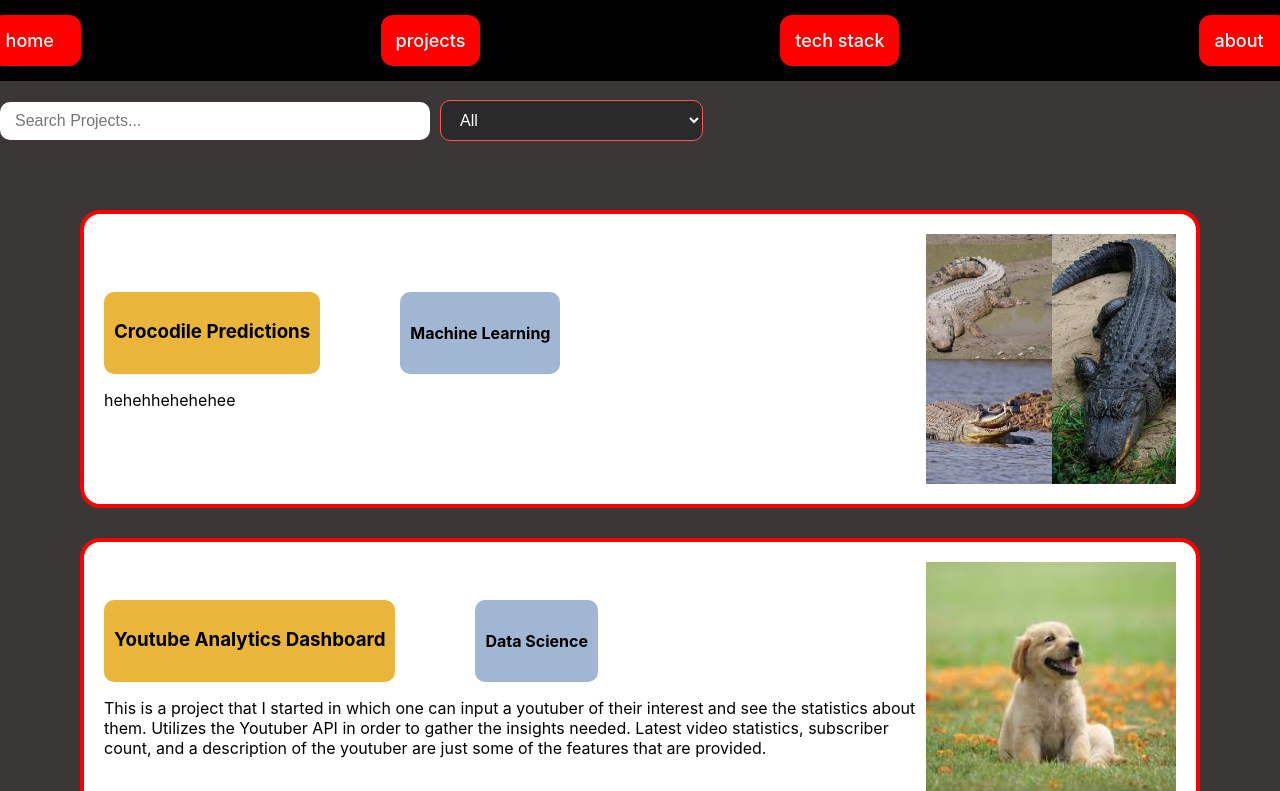
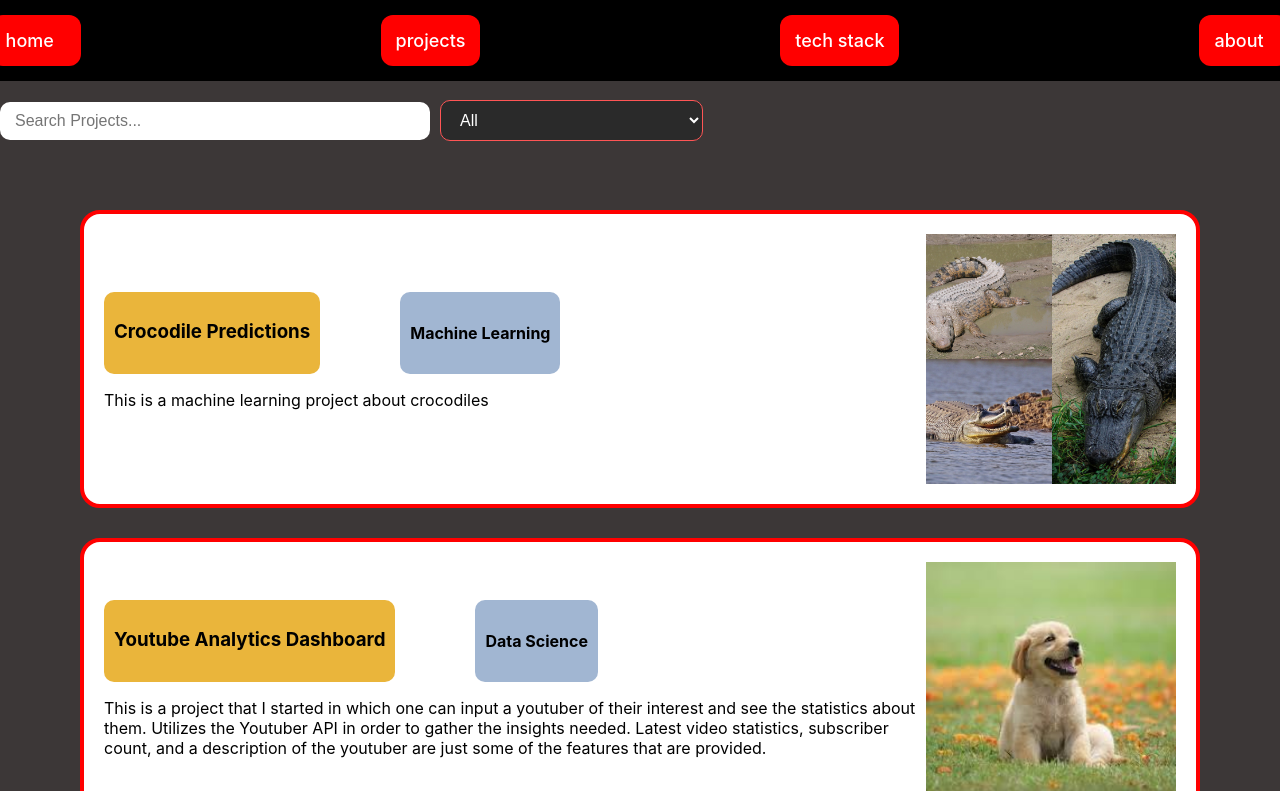
Before and after one commit to gabgom784/gabgom784.github.io, a React (Create React App) app: page /projects in a window 1280 px wide. Shown: the top 791 px of the page. Built offline with nearby package versions, Linux system fonts and the light colour scheme.

Commit message:
Fixed the berkeley logo showing up and edit the crocodile machine learning project

```diff
--- a/src/About.js
+++ b/src/About.js
@@ -25,7 +25,7 @@ const hobbies = [
 
 const educations = [
   {school: "University of California, Irvine", dates: "September 2025 - Present", major: "Masters in Computer Science", image:"./pictures/education_pictures/UC_Irvine_Logo.png", fit:"contain"},
-  {school: "University of California, Berkeley", dates: "August 2021 - May 2025", major: "Electrical Engineering and Computer Science", minor: "Data Science", image: "./pictures/education_pictures/berkeley_Logo.png", fit:"contain"},
+  {school: "University of California, Berkeley", dates: "August 2021 - May 2025", major: "Electrical Engineering and Computer Science", minor: "Data Science", image: "./pictures/education_pictures/berkeley_logo.png", fit:"contain"},
   {school: "John F. Kennedy High School", dates: "August 2017 - May 2021", image: "./pictures/education_pictures/jfk_highschool.jpeg", fit:"cover"}
 ]
 
--- a/src/projects.js
+++ b/src/projects.js
@@ -3,7 +3,7 @@ import ProjectBar from "./projectBar";
 import "./projects.css";
 
 const projects = [
-    {title:"Crocodile Predictions", type:"Machine Learning", paragraph:"hehehhehehehee", image:"/pictures/Crocodilia_montage.jpg"},
+    {title:"Crocodile Predictions", type:"Machine Learning", paragraph:"This is a machine learning project about crocodiles", image:"/pictures/Crocodilia_montage.jpg"},
     {title:"Youtube Analytics Dashboard", type:"Data Science", paragraph:"This is a project that I started in which one can input a youtuber of their interest and see the statistics about them. Utilizes the Youtuber API in order to gather the insights needed. Latest video statistics, subscriber count, and a description of the youtuber are just some of the features that are provided.", image:"/pictures/dog_trial.jpg"},
     {title:"News Article Notetaker", type:"Software Engineering", paragraph:`This is an articles news taker. Allows you to store news articles
               and type notes for them as well in a specific tab. It also has a built-in summarize feature, as well as ways to group your articles
```
